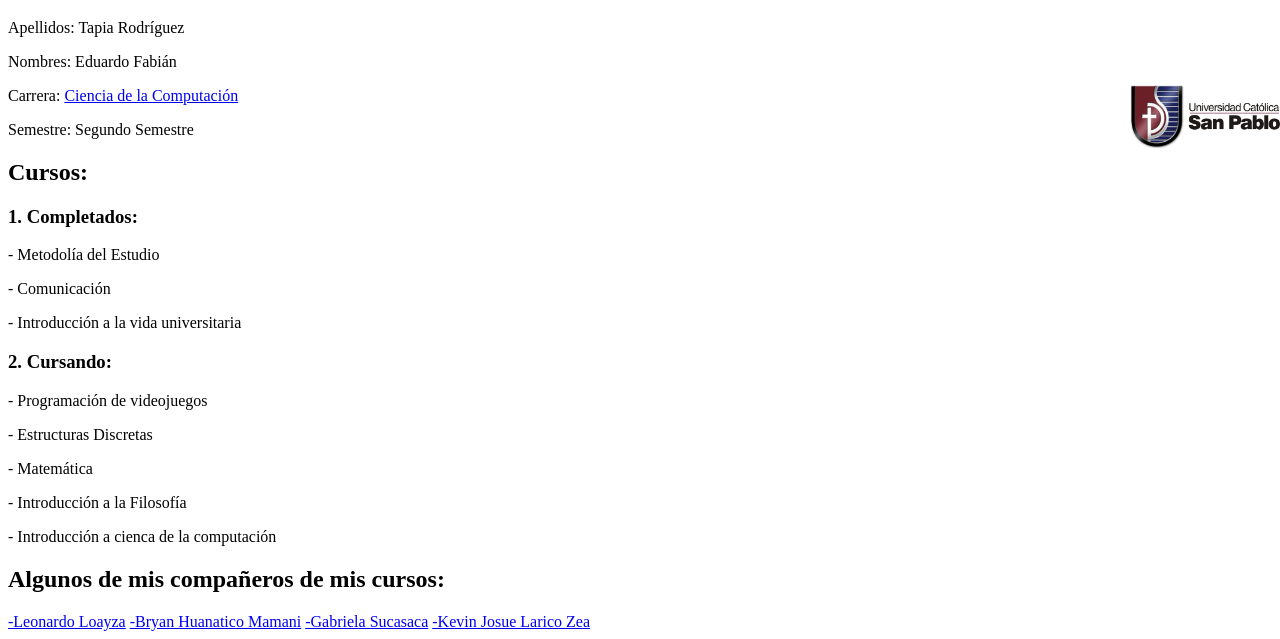
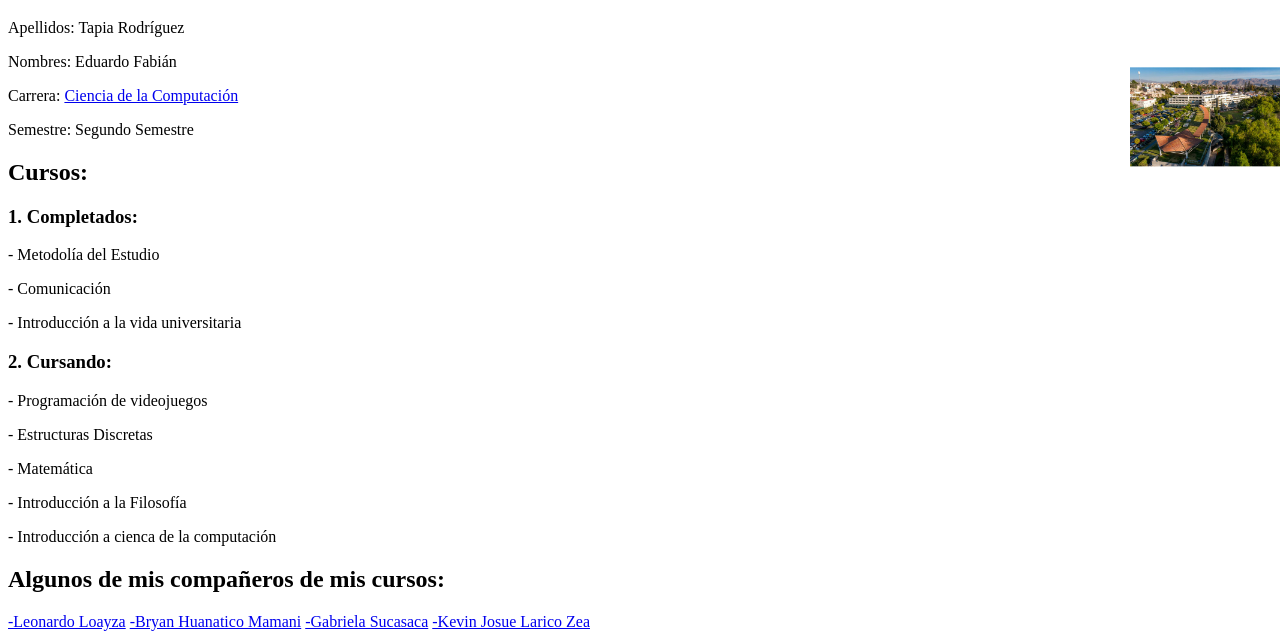
Before and after one commit to EduardoUCSP/Eduardo-Fabian-Tapia-Rodriguez-Page.github.io, a plain HTML site: page index.html in a window 1280 px wide. Shown: the part 283-922 px from the top of the page. Drawn offline with Linux system fonts and the light colour scheme.

Commit message:
Update index.html

```diff
--- a/index.html
+++ b/index.html
@@ -50,6 +50,6 @@
         <a href=https://lolofer321.github.io/Bryan-Leopoldo-Huanatico-Mamani.github.io/ target="_blank"> -Bryan Huanatico Mamani</a>
         <a href=https://alice-gabriela-sucasaca-i.github.io/ target="_blank"> -Gabriela Sucasaca</a>
         <a href=https://kevinjlz.github.io/web/ target="_blank"> -Kevin Josue Larico Zea</a>
-<img id="imagen-derecha" src="UCSP imagen icono.jpg" alt="Ícono de la Universidad Católica San Pablo">
+<img id="imagen-derecha" src="foto_ucsp.jpg" alt="Parte del Campus de la Universidad">
 </body>
 </html>
```
